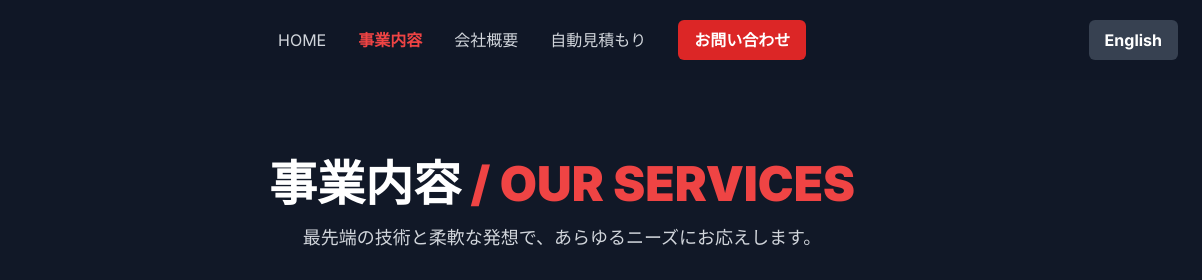
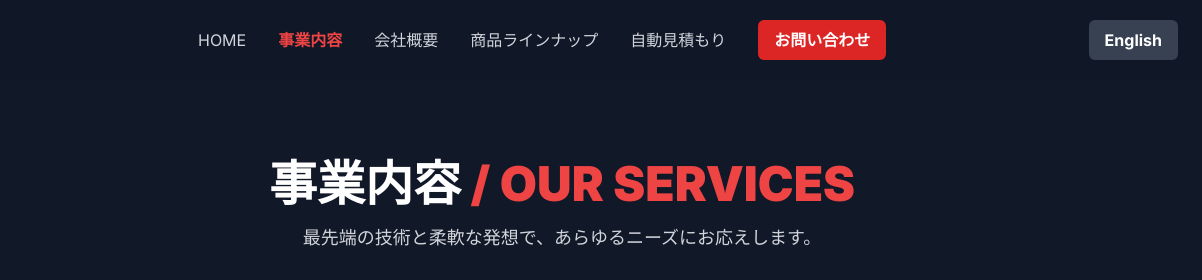
Before and after one commit to EzpaNoLy0o/LunatechJapanModify.github.io, a plain HTML site: page services.html in a window 1280 px wide. Shown: the top 280 px of the page, 78-1280 px from the left. Drawn offline with nearby package versions, Linux system fonts and the light colour scheme.

Commit message:
Add files via upload

```diff
--- a/services.html
+++ b/services.html
@@ -24,6 +24,7 @@
                 <a href="index.html" class="text-gray-300 hover:text-red-500" data-lang-key="nav_home">HOME</a>
                 <a href="services.html" class="text-red-500 font-bold" data-lang-key="nav_services">事業内容</a>
                 <a href="company.html" class="text-gray-300 hover:text-red-500" data-lang-key="nav_company">会社概要</a>
+                <a href="products.html" class="text-gray-300 hover:text-red-500" data-lang-key="nav_products">商品ラインナップ</a>
                 <a href="estimate.html" class="text-gray-300 hover:text-red-500" data-lang-key="nav_estimate">自動見積もり</a>
                 <a href="contact.html" class="bg-red-600 hover:bg-red-700 text-white font-bold py-2 px-4 rounded-md" data-lang-key="nav_contact">お問い合わせ</a>
             </div>
@@ -130,7 +131,7 @@
     <script>
         const translations = {
             ja: {
-                nav_home: "HOME", nav_services: "事業内容", nav_company: "会社概要", nav_estimate: "自動見積もり", nav_contact: "お問い合わせ",
+                nav_home: "HOME", nav_services: "事業内容", nav_company: "会社概要", nav_products: "商品ラインナップ", nav_estimate: "自動見積もり", nav_contact: "お問い合わせ",
                 page_title: "事業内容 <span class='accent-color'>/ OUR SERVICES</span>", page_subtitle: "最先端の技術と柔軟な発想で、あらゆるニーズにお応えします。",
                 details: "詳細",
                 cad_title: "3DCAD", cad_detail_1: "<strong class='text-white'>フォームモデリング:</strong> クレイモデルのような直感的な操作で、複雑な曲面を持つ意匠デザインを作成します。", cad_detail_2: "<strong class='text-white'>ジェネレーティブデザイン:</strong> AIを活用し、設計要件（強度、重量、コストなど）を満たす最適な形状を自動で生成します。",
@@ -140,7 +141,7 @@
                 re_title: "リバースエンジニアリング", re_detail_1: "メーカー廃盤となった部品や、図面の存在しない部品を3Dスキャナで精密に測定。取得したデータからCADモデルを作成し、復刻・再生産を可能にします。",
             },
             en: {
-                nav_home: "HOME", nav_services: "SERVICES", nav_company: "COMPANY", nav_estimate: "ESTIMATE", nav_contact: "CONTACT",
+                nav_home: "HOME", nav_services: "SERVICES", nav_company: "COMPANY", nav_products: "PRODUCTS", nav_estimate: "ESTIMATE", nav_contact: "CONTACT",
                 page_title: "OUR SERVICES", page_subtitle: "We meet all needs with cutting-edge technology and flexible ideas.",
                 details: "Details",
                 cad_title: "3DCAD", cad_detail_1: "<strong class='text-white'>Form Modeling:</strong> Create intricate designs with complex surfaces through intuitive, clay-like modeling.", cad_detail_2: "<strong class='text-white'>Generative Design:</strong> Utilize AI to automatically generate optimal shapes that meet design requirements such as strength, weight, and cost.",
```
